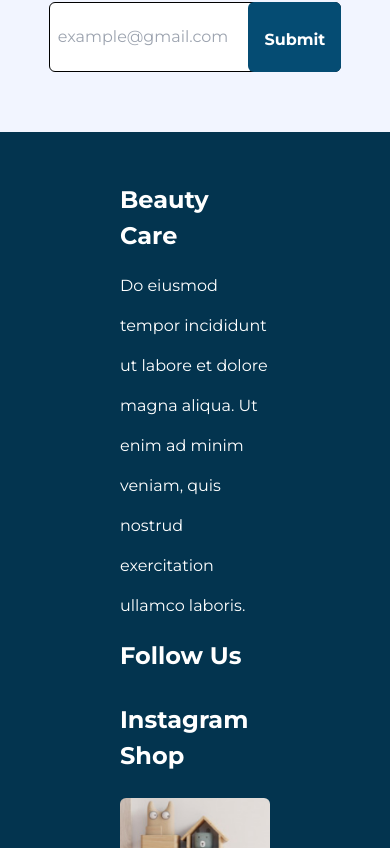
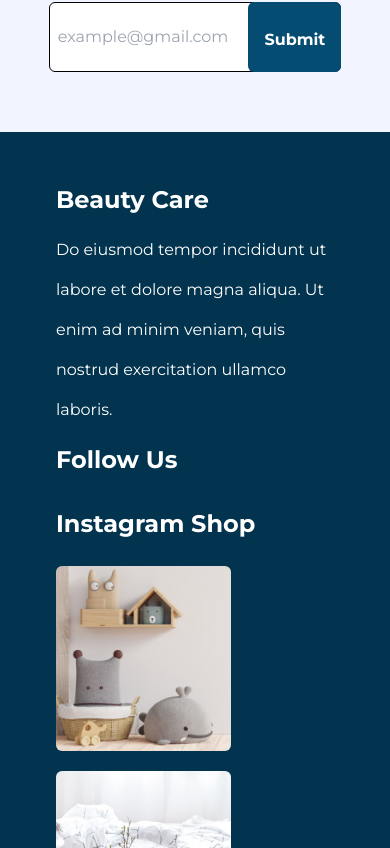
Before and after one commit to Herocode-DThanhThong/home_assignment, a React (Create React App) app: page / in a window 390 px wide. Shown: the part 8156-9004 px from the top of the page. Built offline with nearby package versions, Linux system fonts and the light colour scheme.

Commit message:
fix padding

```diff
--- a/src/components/footer/Footer.jsx
+++ b/src/components/footer/Footer.jsx
@@ -6,7 +6,7 @@ import FourImageShopInstagram from "../../assets/IG-4.jpg";
 
 const Footer = () => {
   return (
-    <div className="lg:flex-row flex-col pt-[50px] pb-[90px] px-[120px] bg-[#03344F] flex gap-6">
+    <div className="lg:flex-row flex-col pt-[50px] pb-[90px] px-14 sm:px-[120px] bg-[#03344F] flex gap-6">
       <div className="flex-1">
         <h1 className="font-bold text-[24px] text-white">Beauty Care</h1>
         <p className="text-left text-[16px] text-white my-3 leading-10">
```
